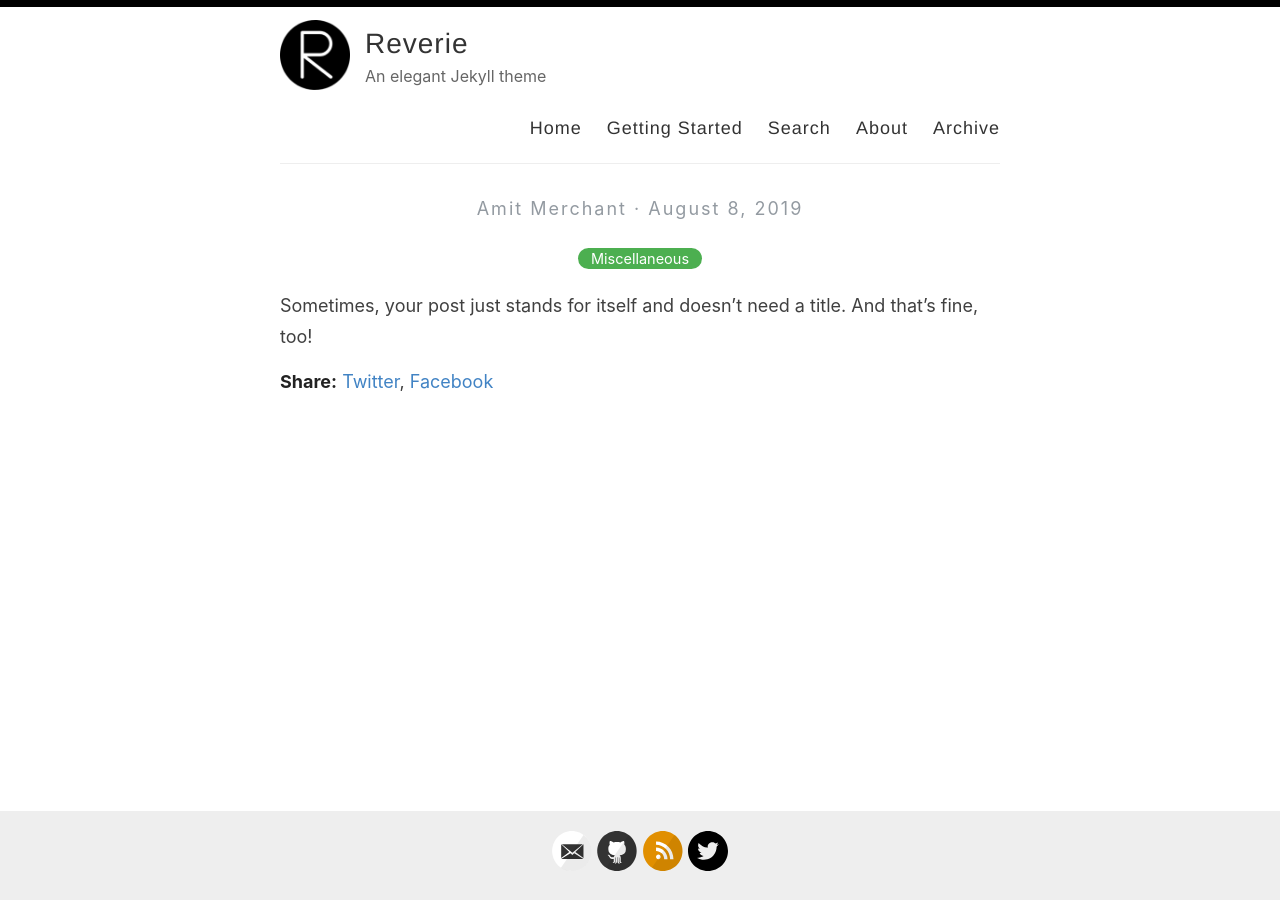
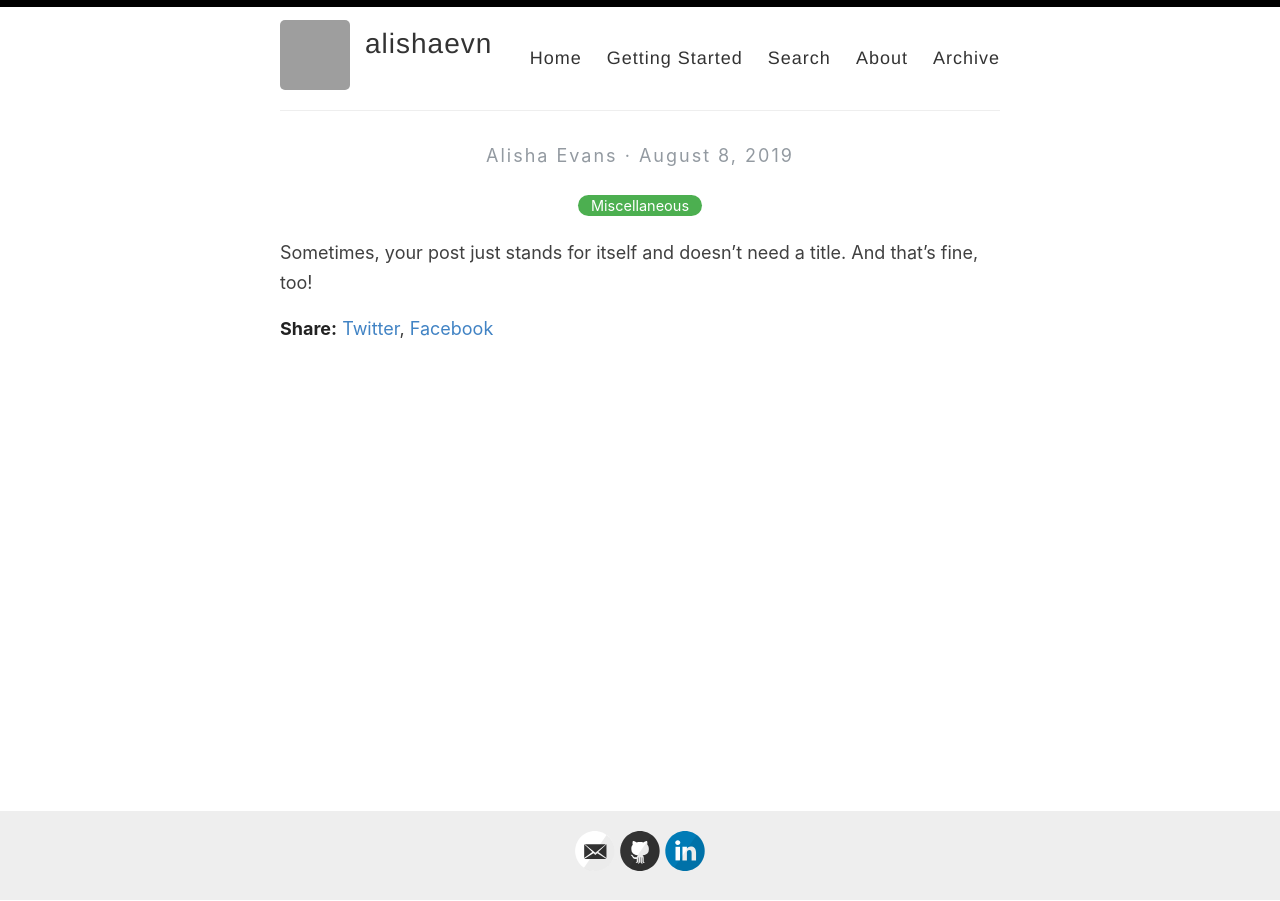
Before and after one commit to alishaevn/alishaevn.github.io, a Jekyll site: the page built from _posts/2019-08-08-no-title-posts.md, in a window 1280 px wide. Built offline with Jekyll 4.4.1, drawn with Linux system fonts in a browser that asks for light colours; grey boxes are pictures that could not be loaded.

Commit message:
update the config

```diff
--- a/_config.yml
+++ b/_config.yml
@@ -3,16 +3,16 @@
 #
 
 # Name of your site (displayed in the header)
-name: Reverie
+name: alishaevn
 
 # Name of the author
-author: Amit Merchant
+author: Alisha Evans
 
 # Short bio or description (displayed in the header)
-description: An elegant Jekyll theme
+description:
 
 # URL of your avatar or profile pic (you could use your GitHub profile pic)
-avatar: /images/reverie.png
+avatar: https://avatars.githubusercontent.com/u/29032869?s=400&u=35f39f91f989dd4204a79b5b9ffefdb1a404a706&v=4
 
 #
 # Flags below are optional
@@ -21,15 +21,15 @@ avatar: /images/reverie.png
 # Includes an icon in the footer for each username you enter
 footer-links:
   dribbble:
-  email: amit.d.merchant@gmail.com
+  email: alishaevn2@gmail.com
   facebook:
   flickr:
-  github: amitmerchant1990/reverie
+  github: https://github.com/alishaevn
   instagram:
-  linkedin:
+  linkedin: https://www.linkedin.com/in/alishaevans/
   pinterest:
-  rss: rss
-  twitter: amit_merchant
+  rss:
+  twitter:
   stackoverflow:
   youtube: # channel/<your_long_string> or user/<user-name>
   googleplus: # anything in your profile username that comes after plus.google.com/
@@ -41,21 +41,21 @@ footer-links:
 disqus:
 
 # Enter your Google Analytics web tracking code (e.g. UA-2110908-2) to activate tracking
-google_analytics: UA-43339302-11
+google_analytics:
 
 # For newer "GA4" analytics, use the following instead of the "UA" entry above
 #google_analytics_ga4: G-GABC1DEFG
 
 # Your website URL (e.g. http://amitmerchant1990.github.io or http://www.amitmerchant.com)
 # Used for Sitemap.xml and your RSS feed
-url: http://www.amitmerchant.com/reverie
-enforce_ssl: https://www.amitmerchant.com/reverie
+url:
+enforce_ssl:
 
 # If you're hosting your site at a Project repository on GitHub pages
 # (http://yourusername.github.io/repository-name)
 # and NOT your User repository (http://yourusername.github.io)
 # then add in the baseurl here, like this: "/repository-name"
-baseurl: "/reverie"
+baseurl:
 
 #
 # !! You don't need to change any of the configuration flags below !!
```
